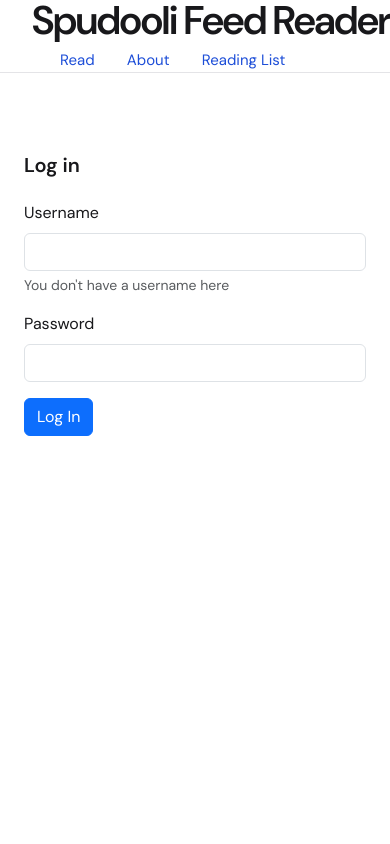
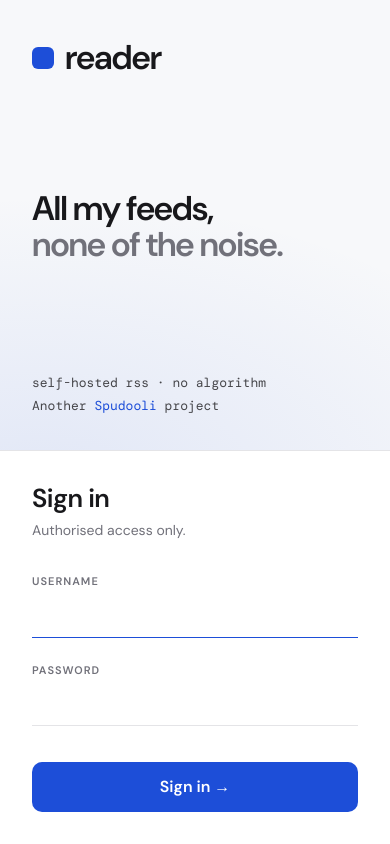
Before and after one commit to spudooli/spudooli-reader, a Flask app: page /auth/login in a window 390 px wide. Run offline with Flask 3, Linux system fonts and the light colour scheme; some libraries are stand-ins or nearby versions.

Commit message:
Add keyboard nav, style login page, make mobile friendly

```diff
--- a/reader/static/main.js
+++ b/reader/static/main.js
@@ -1,83 +1,184 @@
 
-var lastRead = null;
+// Reading cursor.
+//
+// Every article in the river gets a state:
+//   'unread'   — visible, not yet marked read
+//   'read'     — marked read on the server and hidden
+//   'revealed' — marked read on the server but pulled back into view with `k`
+//
+// `cursor` is the index of the item currently at the top of the river, and
+// `readHistory` is every item hidden this session, most recent last. j marks the
+// current item read and moves down, k pulls the last hidden item back into
+// view. Revealed items only live until the next page load — the server only
+// ever sends unread items.
 
-function getfocus(a, b) {
-    itemid = arguments[0];
-    feedid = arguments[1];
+var items = [];
+var state = [];
+var readHistory = [];
+var cursor = 0;
 
-    // Decrement the feed unread count and remove the count and feed if 0
-    feedunread = document.getElementById(feedid).innerText - 1;
-    document.getElementById(feedid).innerText = feedunread
-    if (document.getElementById(feedid).innerText == 0) {
-        document.getElementById("feedrow-" + feedid).style.display = "none";
+document.addEventListener('DOMContentLoaded', function () {
+    items = Array.prototype.slice.call(document.querySelectorAll('.feed-item'));
+    state = items.map(function () { return 'unread'; });
+    readHistory = [];
+    cursor = 0;
+    updateUndoButton();
+    document.addEventListener('keydown', onKeyDown);
+});
+
+function onKeyDown(e) {
+    if (e.ctrlKey || e.metaKey || e.altKey) return;
+
+    var t = e.target;
+    if (t && (t.isContentEditable || /^(INPUT|TEXTAREA|SELECT)$/.test(t.tagName))) return;
+
+    if (e.key === 'j') {
+        e.preventDefault();
+        readNext();
+    } else if (e.key === 'k') {
+        e.preventDefault();
+        revealPrevious();
+    }
+}
+
+// ── Cursor movement ──────────────────────────────────────────────
+
+// j — mark the current item read, hide it, and move to the next one.
+function readNext() {
+    if (cursor >= 0 && cursor < items.length) {
+        if (state[cursor] === 'unread') {
+            markRead(cursor);
+        }
+        hide(cursor);
     }
 
-    // Decrement the total unread count and remove the count if 0 and update title tag
-    unreadcount = document.getElementById("unreadcount").innerText - 1;
-    document.getElementById("unreadcount").innerText = unreadcount
-    document.title = document.getElementById("unreadcount").innerText + ' - Spudooli Feed Reader';
-    if (document.getElementById("unreadcount").innerText == 0) {
-        document.getElementById("unreadcount").style.display = "none";
-        document.title = 'Spudooli Feed Reader';
+    cursor = nextIndex();
+    updateUndoButton();
+
+    if (cursor < items.length) {
+        scrollToItem(cursor);
+    } else {
+        window.scrollTo({ top: document.body.scrollHeight, behavior: 'smooth' });
+    }
+}
+
+// k — bring the last hidden item back into view. It stays read on the server,
+// this is just so it can be looked at again before the next page load.
+function revealPrevious() {
+    if (!readHistory.length) return;
+    var p = readHistory.pop();
+
+    items[p].style.display = "";
+    state[p] = 'revealed';
+    // Never drag the cursor forwards — an item read out of order by clicking
+    // simply rejoins the river and gets reached again on the way down.
+    cursor = Math.min(cursor, p);
+    updateUndoButton();
+    scrollToItem(p);
+}
+
+function hide(i) {
+    items[i].style.display = "none";
+    state[i] = 'read';
+    readHistory.push(i);
+}
+
+// The next item below the cursor that is on screen, skipping anything
+// already read out of order by clicking.
+function nextIndex() {
+    for (var i = cursor + 1; i < items.length; i++) {
+        if (state[i] === 'unread' || state[i] === 'revealed') return i;
+    }
+    return items.length;
+}
+
+function scrollToItem(i) {
+    var header = document.querySelector('.site-header');
+    var offset = header ? header.offsetHeight : 0;
+    var top = items[i].getBoundingClientRect().top + window.pageYOffset - offset - 8;
+    window.scrollTo({ top: Math.max(top, 0), behavior: 'smooth' });
+}
+
+// ── Marking read ─────────────────────────────────────────────────
+
+// Click handler on the item body and date. Reads the item wherever it is in
+// the river; k can always pull it straight back.
+function getfocus(itemid, feedid) {
+    var i = items.indexOf(document.getElementById("skiddly-" + itemid));
+    if (i === -1) return;
+
+    if (state[i] === 'unread') {
+        markRead(i);
+    }
+    hide(i);
+
+    // Clicking the item the cursor is sitting on moves it along, same as j.
+    // Clicking further down the river leaves the cursor where it is, so j
+    // still picks up from the top of what is left unread.
+    if (i === cursor) {
+        cursor = nextIndex();
+    }
+    updateUndoButton();
+};
+
+// Tell the server, and drop the sidebar counts by one.
+function markRead(i) {
+    var itemid = items[i].dataset.item;
+    var feedid = items[i].dataset.feed;
+
+    var feedCount = document.getElementById(feedid);
+    if (feedCount) {
+        var feedunread = parseInt(feedCount.innerText || 0) - 1;
+        feedCount.innerText = feedunread;
+        if (feedunread <= 0) {
+            var feedrow = document.getElementById("feedrow-" + feedid);
+            if (feedrow) feedrow.style.display = "none";
+        }
     }
 
-    // Hide the post when clicked
-    ele = "skiddly-" + itemid;
-    var x = document.getElementById(ele);
-    x.style.display = "none";
+    var countEl = document.getElementById("unreadcount");
+    if (countEl) {
+        var unread = parseInt(countEl.innerText || 0) - 1;
+        countEl.innerText = unread;
+        document.title = unread + ' - Spudooli Feed Reader';
+        if (unread <= 0) {
+            countEl.style.display = "none";
+            document.title = 'Spudooli Feed Reader';
+        }
+    }
 
-    // Remember this read action so it can be undone
-    lastRead = { itemid: itemid, feedid: feedid };
-    document.getElementById("undo-read-btn").style.display = "inline-block";
+    post("/read", itemid);
+}
 
-    // Mark the post as read
+// ── Undo button ──────────────────────────────────────────────────
+
+// The undo arrow is just `k` with a mouse — it can now step back
+// through as many items as have been read this session.
+function undoRead() {
+    revealPrevious();
+};
+
+function updateUndoButton() {
+    var btn = document.getElementById("undo-read-btn");
+    if (btn) btn.style.display = readHistory.length ? "inline-block" : "none";
+}
+
+// ── Stars ────────────────────────────────────────────────────────
+
+function setstar(itemid) {
+    document.getElementById("star-" + itemid).setAttribute('name', 'star');
+    post("/star", itemid);
+};
+
+function post(url, itemid) {
     var xhr = new XMLHttpRequest();
-    xhr.open("POST", "/read", true);
+    xhr.open("POST", url, true);
     var csrf_token = document.querySelector('meta[name="csrf-token"]').getAttribute('content');
     xhr.setRequestHeader("X-CSRFToken", csrf_token);
     xhr.setRequestHeader('Content-Type', 'application/json');
     xhr.send(JSON.stringify({
         feed: itemid
     }));
-};
-
-function undoRead() {
-    if (!lastRead) return;
-    var itemid = lastRead.itemid;
-    var feedid = lastRead.feedid;
-    lastRead = null;
-
-    document.getElementById("undo-read-btn").style.display = "none";
-
-    // Show the post again
-    document.getElementById("skiddly-" + itemid).style.display = "";
-
-    // Restore feed unread count
-    document.getElementById("feedrow-" + feedid).style.display = "";
-    var feedEl = document.getElementById(feedid);
-    feedEl.innerText = parseInt(feedEl.innerText || 0) + 1;
-
-    // Restore total unread count
-    var countEl = document.getElementById("unreadcount");
-    countEl.style.display = "";
-    countEl.innerText = parseInt(countEl.innerText || 0) + 1;
-    document.title = countEl.innerText + ' - Spudooli Feed Reader';
-};
-
-function setstar(a) {
-    itemid = arguments[0];
-
-    document.getElementById("star-" + itemid).setAttribute('name', 'star');
-    // Mark the post as Starred
-    var xhr = new XMLHttpRequest();
-    xhr.open("POST", "/star", true);
-    var csrf_token = document.querySelector('meta[name="csrf-token"]').getAttribute('content');
-    xhr.setRequestHeader("X-CSRFToken", csrf_token);
-    xhr.setRequestHeader('Content-Type', 'application/json');
-    xhr.send(JSON.stringify({
-        feed: itemid
-    }));
-};
-
+}
 
 setInterval("location.reload(true);", 300000);
--- a/reader/static/style.css
+++ b/reader/static/style.css
@@ -493,7 +493,7 @@ a:link {
   margin-bottom: 0.75em;
 }
 
-/* ── Secondary pages (about, readinglist, feed-admin, login) ─── */
+/* ── Secondary pages (about, readinglist, feed-admin) ────────── */
 .content-page {
   max-width: 740px;
   margin: 48px auto 80px;
@@ -549,18 +549,164 @@ a:link {
   text-decoration: underline;
 }
 
-/* Login form */
-.login-page {
-  max-width: 400px;
-  margin: 80px auto;
-  padding: 0 24px;
+/* ── Login (shared Spudooli split-screen, light only) ────────── */
+body.login {
+  display: flex;
+  align-items: stretch;
+  min-height: 100vh;
 }
 
-.login-page h3 {
+.loginL {
+  flex: 1;
+  display: flex;
+  flex-direction: column;
+  justify-content: space-between;
+  gap: 32px;
+  padding: 56px;
+  border-right: 1px solid var(--border);
+  background:
+    radial-gradient(900px 500px at 10% 110%, rgba(29, 78, 216, 0.10), transparent 60%),
+    var(--sidebar-bg);
+}
+
+.loginL .wm {
+  display: flex;
+  align-items: center;
+  gap: 11px;
+  font-size: 34px;
+  font-weight: 600;
+  letter-spacing: -0.03em;
+  color: var(--text);
+}
+
+.loginL .wm .sq {
+  width: 22px;
+  height: 22px;
+  border-radius: 6px;
+  background: var(--accent);
+}
+
+.loginL .big {
+  font-size: clamp(34px, 4.6vw, 58px);
+  font-weight: 600;
+  letter-spacing: -0.035em;
+  line-height: 1.05;
+  max-width: 520px;
+  color: var(--text);
+}
+
+.loginL .big span {
+  color: var(--muted);
+}
+
+.loginL .meta {
+  font-family: var(--mono);
+  font-size: 13px;
+  line-height: 1.8;
+  color: var(--faint);
+}
+
+.loginR {
+  flex: 0 0 440px;
+  width: 440px;
+  display: flex;
+  flex-direction: column;
+  justify-content: center;
+  padding: 56px;
+  background: var(--bg);
+}
+
+.loginR h2 {
   font-family: var(--sans);
+  font-size: 26px;
   font-weight: 600;
-  font-size: 20px;
+  letter-spacing: -0.02em;
+  margin: 0;
+}
+
+.loginR p {
+  margin: 6px 0 32px;
+  font-size: 14px;
+  color: var(--muted);
+}
+
+.ufield {
   margin-bottom: 24px;
+}
+
+.ufield label {
+  display: block;
+  margin-bottom: 2px;
+  font-size: 11px;
+  font-weight: 600;
+  letter-spacing: 0.09em;
+  text-transform: uppercase;
+  color: var(--muted);
+}
+
+.ufield input {
+  width: 100%;
+  padding: 10px 0 8px;
+  background: transparent;
+  border: 0;
+  border-bottom: 1.5px solid var(--border);
+  border-radius: 0;
+  font-family: var(--mono);
+  font-size: 18px;
+  color: var(--text);
+  outline: none;
+}
+
+.ufield input:focus {
+  border-bottom-color: var(--accent);
+}
+
+.loginR .btn {
+  width: 100%;
+  margin-top: 12px;
+  padding: 13px;
+  background: var(--accent);
+  color: #ffffff;
+  border: 0;
+  border-radius: 10px;
+  font-family: var(--sans);
+  font-size: 16px;
+  font-weight: 600;
+  cursor: pointer;
+}
+
+.loginR .btn:hover {
+  background: #1b45c0;
+  color: #ffffff;
+}
+
+.loginR .err {
+  margin-bottom: 18px;
+  padding: 9px 12px;
+  background: #fef2f2;
+  border: 1px solid #fecaca;
+  border-radius: 7px;
+  font-size: 13px;
+  color: #b91c1c;
+}
+
+@media (max-width: 900px) {
+  body.login {
+    flex-direction: column;
+  }
+
+  .loginL {
+    border-right: 0;
+    border-bottom: 1px solid var(--border);
+    padding: 32px;
+    gap: 48px;
+  }
+
+  .loginR {
+    flex: 0 0 auto;
+    width: 100%;
+    padding: 32px;
+  }
 }
 
 /* Flash messages */
@@ -586,3 +732,45 @@ a:link {
   line-height: 1;
   margin-bottom: 20px;
 }
+
+/* ── Phones: drop the sidebar, river gets the full width ─────── */
+@media (max-width: 768px) {
+  .sidebar {
+    display: none;
+  }
+
+  .layout-row {
+    display: block;
+  }
+
+  .content-river {
+    padding: 0 16px 60px 16px;
+  }
+
+  .site-header .site-container {
+    padding: 0 16px;
+    min-height: 60px;
+  }
+
+  .site-header .brand {
+    font-size: 24px;
+  }
+
+  .site-header nav a {
+    margin-left: 0;
+    margin-right: 20px;
+  }
+
+  .site-header nav a:last-child {
+    margin-right: 0;
+  }
+
+  .content-page {
+    margin-top: 32px;
+    padding: 0 16px;
+  }
+
+  #a500 {
+    font-size: 96px;
+  }
+}
--- a/reader/templates/auth/login.html
+++ b/reader/templates/auth/login.html
@@ -1,20 +1,34 @@
 {% extends 'base.html' %}
+{% block title %}Sign in · Reader{% endblock %}
+{% block body_class %}login{% endblock %}
+
+{% block chrome %}{% endblock %}
 
 {% block content %}
-<div class="login-page">
-  <h3>Log in</h3>
+<div class="loginL">
+  <div class="wm"><span class="sq"></span>reader</div>
+  <div class="big">All my feeds,<br><span>none of the noise.</span></div>
+  <div class="meta">
+    self-hosted rss · no algorithm <br>
+    Another <a href="https://www.spudooli.com">Spudooli</a> project
+  </div>
+</div>
+
+<div class="loginR">
+  <h2>Sign in</h2>
+  <p>Authorised access only.</p>
   <form method="post">
     <input type="hidden" name="csrf_token" value="{{ csrf_token() }}" />
-    <div class="mb-3">
-      <label for="username" class="form-label">Username</label>
-      <input name="username" class="form-control" id="username" required>
-      <div id="emailHelp" class="form-text">You don't have a username here</div>
+    {% for message in get_flashed_messages() %}<div class="err">{{ message }}</div>{% endfor %}
+    <div class="ufield">
+      <label for="username">Username</label>
+      <input id="username" name="username" type="text" autocomplete="username" autofocus required>
     </div>
-    <div class="mb-3">
-      <label for="password" class="form-label">Password</label>
-      <input type="password" class="form-control" name="password" id="password" required>
+    <div class="ufield">
+      <label for="password">Password</label>
+      <input id="password" name="password" type="password" autocomplete="current-password" required>
     </div>
-    <input type="submit" value="Log In" class="btn btn-primary">
+    <button class="btn" type="submit">Sign in &rarr;</button>
   </form>
 </div>
 {% endblock %}
--- a/reader/templates/base.html
+++ b/reader/templates/base.html
@@ -2,7 +2,7 @@
 <html lang="en">
 
 <head>
-  <title>Spudooli Reader</title>
+  <title>{% block title %}Spudooli Reader{% endblock %}</title>
   <meta charset="utf-8">
   <meta name="viewport" content="width=device-width, initial-scale=1">
   <meta name="robots" content="noindex,nofollow">
@@ -15,7 +15,8 @@
   <link rel="shortcut icon" href="{{ url_for('static', filename='favicon.ico') }}">
 </head>
 
-<body>
+<body class="{% block body_class %}{% endblock %}">
+  {% block chrome %}
   <header class="site-header">
     <div class="site-container">
       <a href="/" class="brand">Spudooli Feed Reader</a>
@@ -30,6 +31,7 @@
   {% for message in get_flashed_messages() %}
   <div class="flash">{{ message }}</div>
   {% endfor %}
+  {% endblock %}
 
   {% block content %}{% endblock %}
 
--- a/reader/templates/index.html
+++ b/reader/templates/index.html
@@ -30,13 +30,14 @@
 
     <main class="content-river">
       <div style="height:0; overflow:visible; text-align:right; position:relative; z-index:1;">
-        <span id="undo-read-btn" onclick="undoRead()" style="display:none; cursor:pointer;" title="Undo last read">
+        <span id="undo-read-btn" onclick="undoRead()" style="display:none; cursor:pointer;" title="Previous post (k)">
           <ion-icon name="play-back-outline" style="font-size:1.4em; vertical-align:middle;"></ion-icon>
         </span>
       </div>
 
       {% for item in newsitems %}
-      <article class="feed-item" id="skiddly-{{ item[0] }}" tabindex="{{ item[0] }}">
+      <article class="feed-item" id="skiddly-{{ item[0] }}" tabindex="{{ item[0] }}"
+               data-item="{{ item[0] }}" data-feed="{{ item[7] }}">
         <div class="item-meta">
           <span class="item-source">
             <img class="favicon" src="/static/icons/{{ item[7] }}.gif" width="14" height="14" alt="">
```
Also changed, not shown: CLAUDE.md (+11 -3 lines).
